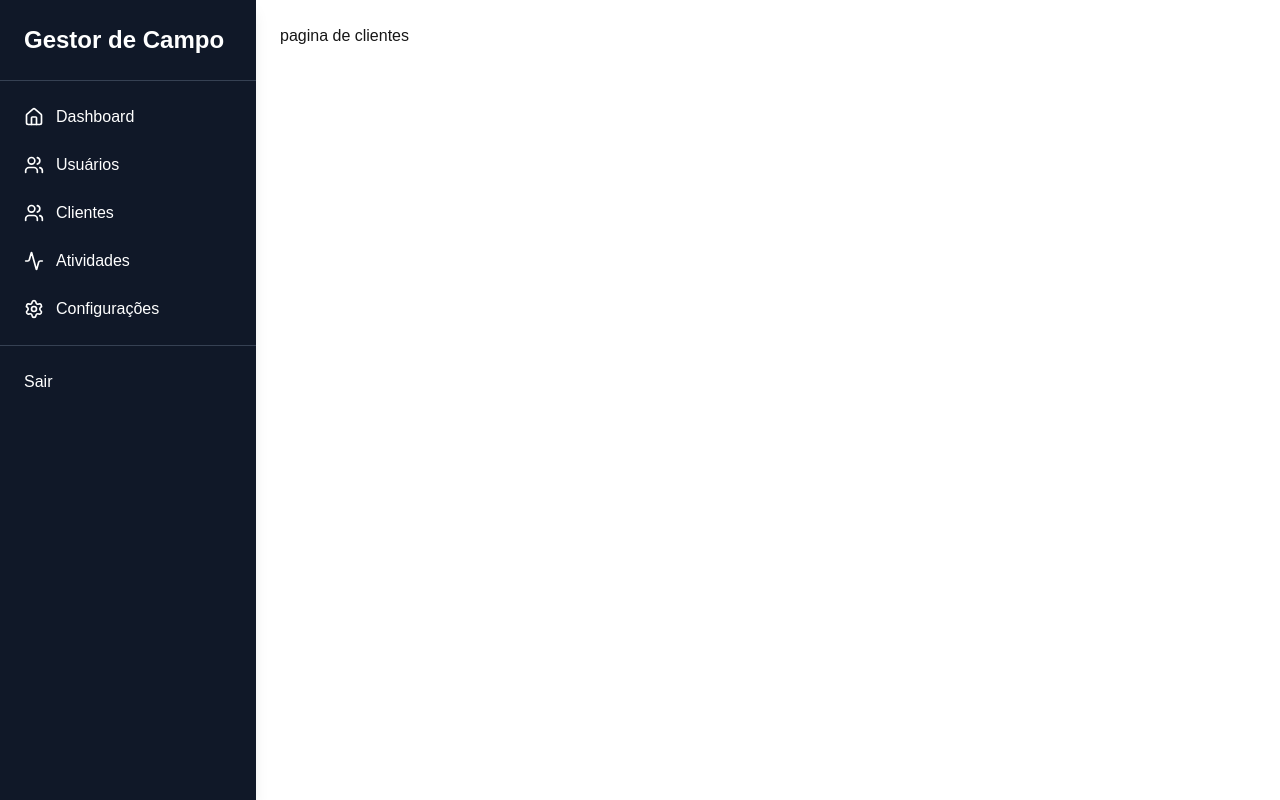
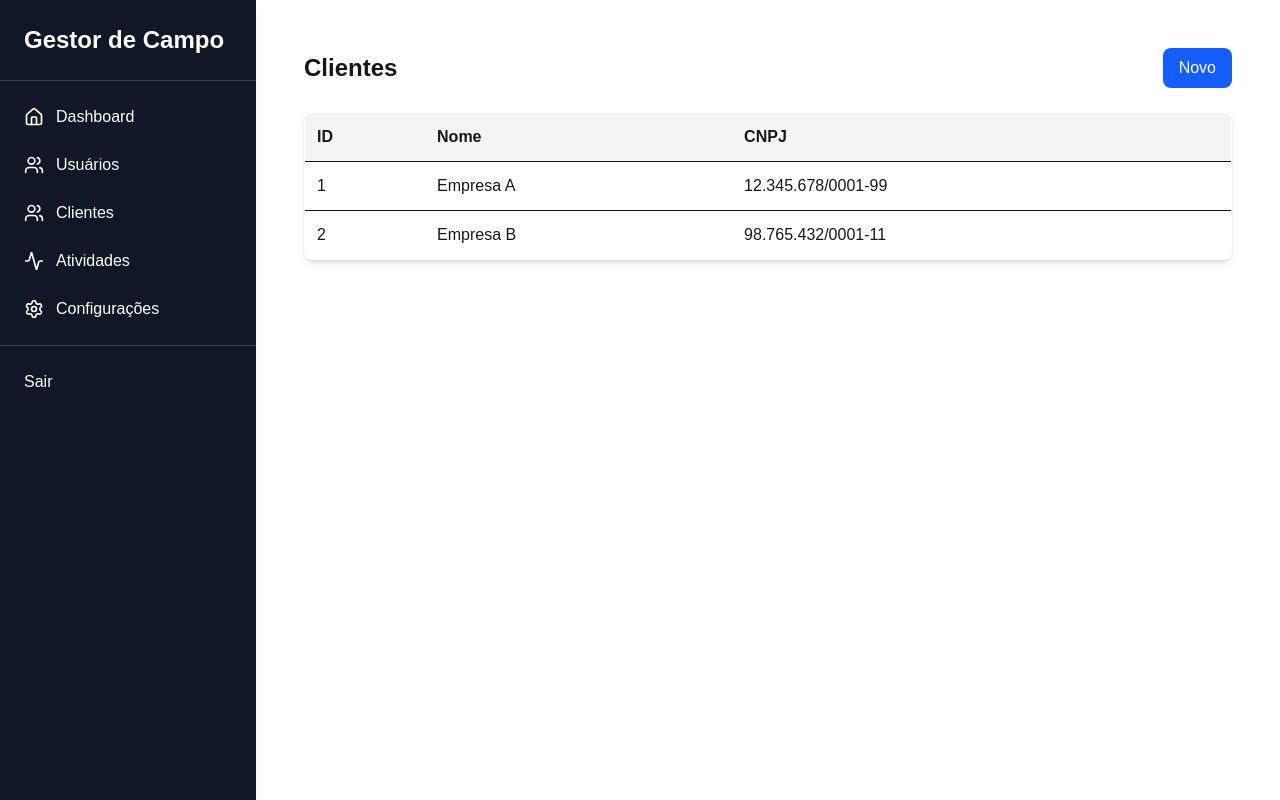
Before and after one commit to LuanRaasch/app-gestor-campo, a Next.js app: page /clientes in a window 1280 px wide. Built offline with nearby package versions, Linux system fonts and the light colour scheme.

Commit message:
feat: criado a pagina de listagem de clientes

```diff
--- a/src/app/clientes/page.tsx
+++ b/src/app/clientes/page.tsx
@@ -1,3 +1,41 @@
+import Link from "next/link";
+
+const clientes = [
+  { id: 1, nome: "Empresa A", cnpj: "12.345.678/0001-99" },
+  { id: 2, nome: "Empresa B", cnpj: "98.765.432/0001-11" },
+];
+
 export default function Clientes() {
-  return <h1>pagina de clientes</h1>;
+  return (
+    <div className="p-6">
+      <div className="flex items-center justify-between mb-6">
+        <h1 className="text-2xl font-bold">Clientes</h1>
+        <Link
+          href="/clientes/novo"
+          className="bg-blue-600 text-white px-4 py-2 rounded-lg hover:bg-blue-700 transition"
+        >
+          Novo
+        </Link>
+      </div>
+
+      <table className=" w-full border border-gray-200 shadow-md rounded-lg overflow-hidden">
+        <thead className="bg-gray-100">
+          <tr>
+            <th className="text-left p-3 border-b">ID</th>
+            <th className="text-left p-3 border-b">Nome</th>
+            <th className="text-left p-3 border-b">CNPJ</th>
+          </tr>
+        </thead>
+        <tbody>
+          {clientes.map((cliente) => (
+            <tr key={cliente.id} className="hover:bg-gray-50">
+              <td className="p-3 border-b">{cliente.id}</td>
+              <td className="p-3 border-b">{cliente.nome}</td>
+              <td className="p-3 border-b">{cliente.cnpj}</td>
+            </tr>
+          ))}
+        </tbody>
+      </table>
+    </div>
+  );
 }
```
Also changed, not shown: src/app/clientes/[id]/page.tsx (added), src/app/clientes/novo/page.tsx (added).
